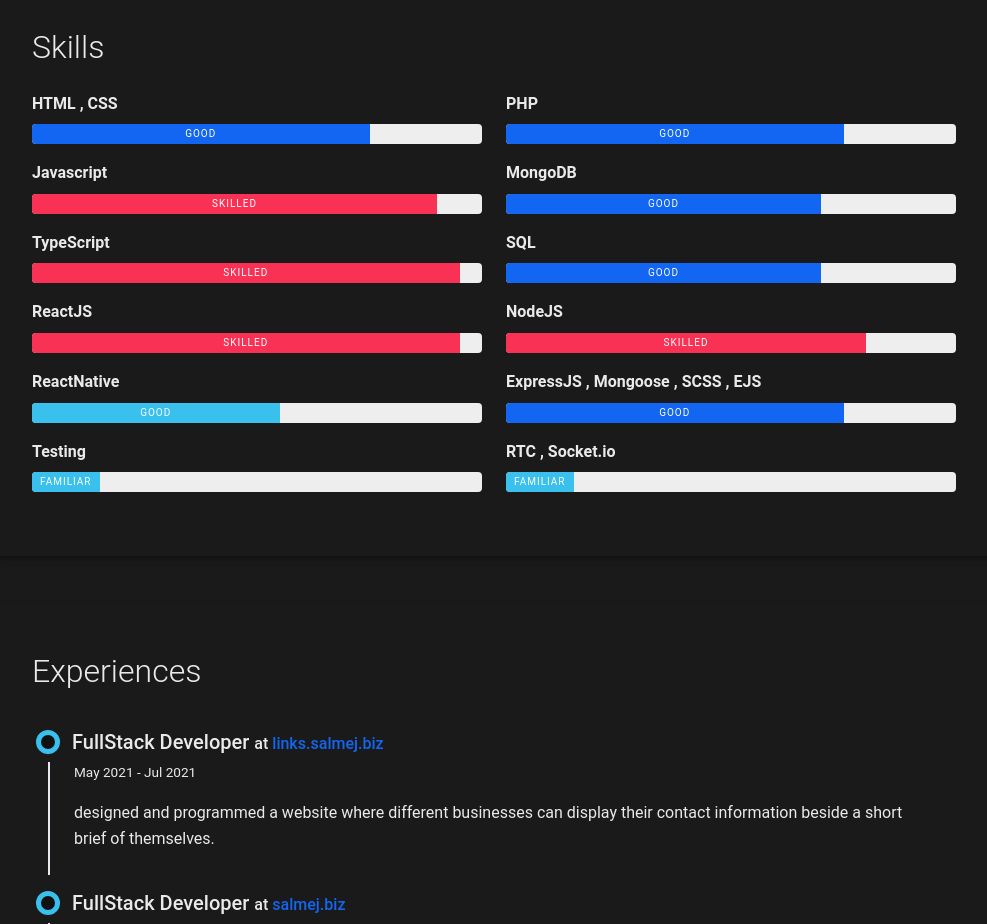
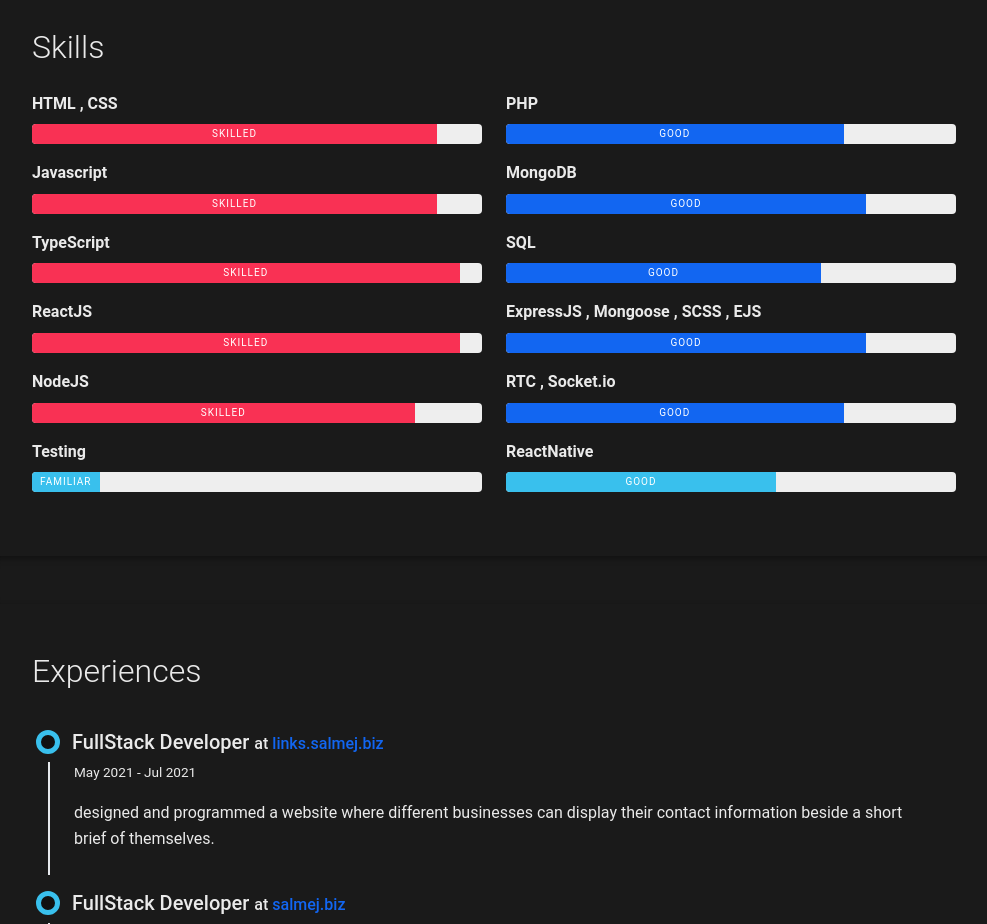
Before and after one commit to ImanEmadi/PersonalResume, a website: page index.html in a window 1280 px wide. Shown: the part 1060-1984 px from the top of the page, without its empty margins (146-1133 px from the left). Drawn offline with Linux system fonts and the light colour scheme.

Commit message:
22/02/2022

```diff
--- a/index.html
+++ b/index.html
@@ -209,9 +209,9 @@
                   <div class="mb-3">
                     <span class="fw-bolder">HTML , CSS</span>
                     <div class="progress my-2 rounded" style="height: 20px">
-                      <div class="progress-bar bg-primary" role="progressbar" data-aos="zoom-in-right"
-                        data-aos-delay="100" data-aos-anchor=".skills-section" style="width: 75%;" aria-valuenow="75"
-                        aria-valuemin="0" aria-valuemax="100" data-translate="w_good">
+                      <div class="progress-bar bg-danger" role="progressbar" data-aos="zoom-in-right"
+                        data-aos-delay="100" data-aos-anchor=".skills-section" style="width: 90%;" aria-valuenow="90"
+                        aria-valuemin="0" aria-valuemax="100" data-translate="w_master">
                       </div>
                     </div>
                   </div>
@@ -240,11 +240,11 @@
                     </div>
                   </div>
                   <div class="mb-3">
-                    <span class="fw-bolder">ReactNative</span>
+                    <span class="fw-bolder">NodeJS</span>
                     <div class="progress my-2 rounded" style="height: 20px">
-                      <div class="progress-bar bg-info" role="progressbar" data-aos="zoom-in-right" data-aos-delay="300"
-                        data-aos-anchor=".skills-section" style="width: 55%" aria-valuenow="55" aria-valuemin="0"
-                        aria-valuemax="100" data-translate="w_good"></div>
+                      <div class="progress-bar bg-danger" role="progressbar" data-aos="zoom-in-right"
+                        data-aos-delay="500" data-aos-anchor=".skills-section" style="width: 85%" aria-valuenow="85"
+                        aria-valuemin="0" aria-valuemax="100" data-translate="w_master"></div>
                     </div>
                   </div>
                   <div class="mb-3">
@@ -269,7 +269,7 @@
                     <span class="fw-bolder">MongoDB</span>
                     <div class="progress my-2 rounded" style="height: 20px">
                       <div class="progress-bar bg-primary" role="progressbar" data-aos="zoom-in-right"
-                        data-aos-delay="400" data-aos-anchor=".skills-section" style="width: 70%" aria-valuenow="70"
+                        data-aos-delay="400" data-aos-anchor=".skills-section" style="width: 80%" aria-valuenow="80"
                         aria-valuemin="0" aria-valuemax="100" data-translate="w_good"></div>
                     </div>
                   </div>
@@ -282,27 +282,27 @@
                     </div>
                   </div>
                   <div class="mb-3">
-                    <span class="fw-bolder">NodeJS</span>
-                    <div class="progress my-2 rounded" style="height: 20px">
-                      <div class="progress-bar bg-danger" role="progressbar" data-aos="zoom-in-right"
-                        data-aos-delay="500" data-aos-anchor=".skills-section" style="width: 80%" aria-valuenow="80"
-                        aria-valuemin="0" aria-valuemax="100" data-translate="w_master"></div>
-                    </div>
-                  </div>
-                  <div class="mb-3">
                     <span class="fw-bolder">ExpressJS , Mongoose , SCSS , EJS</span>
                     <div class="progress my-2 rounded" style="height: 20px">
                       <div class="progress-bar bg-primary" role="progressbar" data-aos="zoom-in-right"
-                        data-aos-delay="500" data-aos-anchor=".skills-section" style="width: 75%" aria-valuenow="75"
+                        data-aos-delay="500" data-aos-anchor=".skills-section" style="width: 80%" aria-valuenow="80"
                         aria-valuemin="0" aria-valuemax="100" data-translate="w_good"></div>
                     </div>
                   </div>
                   <div class="mb-3">
                     <span class="fw-bolder">RTC , Socket.io</span>
                     <div class="progress my-2 rounded" style="height: 20px">
+                      <div class="progress-bar bg-primary" role="progressbar" data-aos="zoom-in-right"
+                        data-aos-delay="300" data-aos-anchor=".skills-section" style="width: 75%" aria-valuenow="75"
+                        aria-valuemin="0" aria-valuemax="100" data-translate="w_good"></div>
+                    </div>
+                  </div>
+                  <div class="mb-3">
+                    <span class="fw-bolder">ReactNative</span>
+                    <div class="progress my-2 rounded" style="height: 20px">
                       <div class="progress-bar bg-info" role="progressbar" data-aos="zoom-in-right" data-aos-delay="300"
-                        data-aos-anchor=".skills-section" style="width: 15%" aria-valuenow="15" aria-valuemin="0"
-                        aria-valuemax="100" data-translate="w_familiar"></div>
+                        data-aos-anchor=".skills-section" style="width: 60%" aria-valuenow="60" aria-valuemin="0"
+                        aria-valuemax="100" data-translate="w_good"></div>
                     </div>
                   </div>
                 </div>
```
Also changed, not shown: 1 other file.
